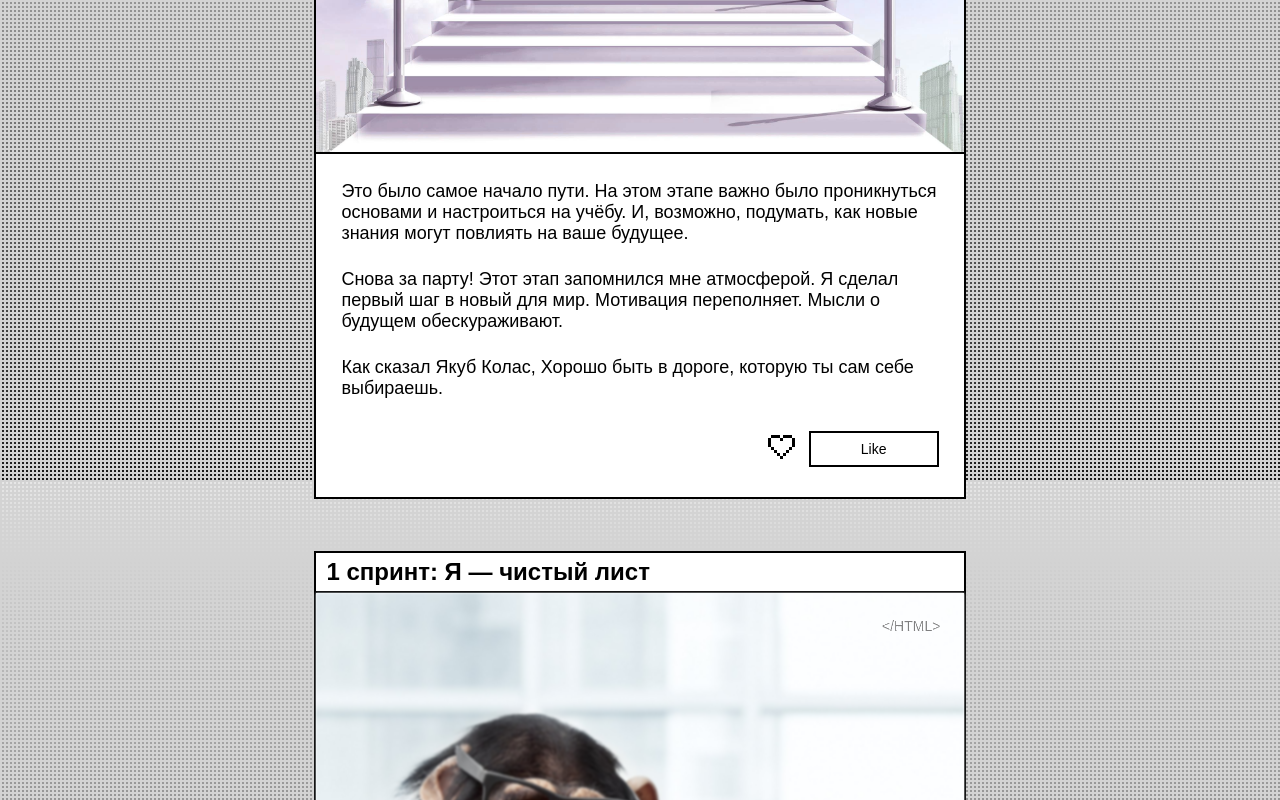
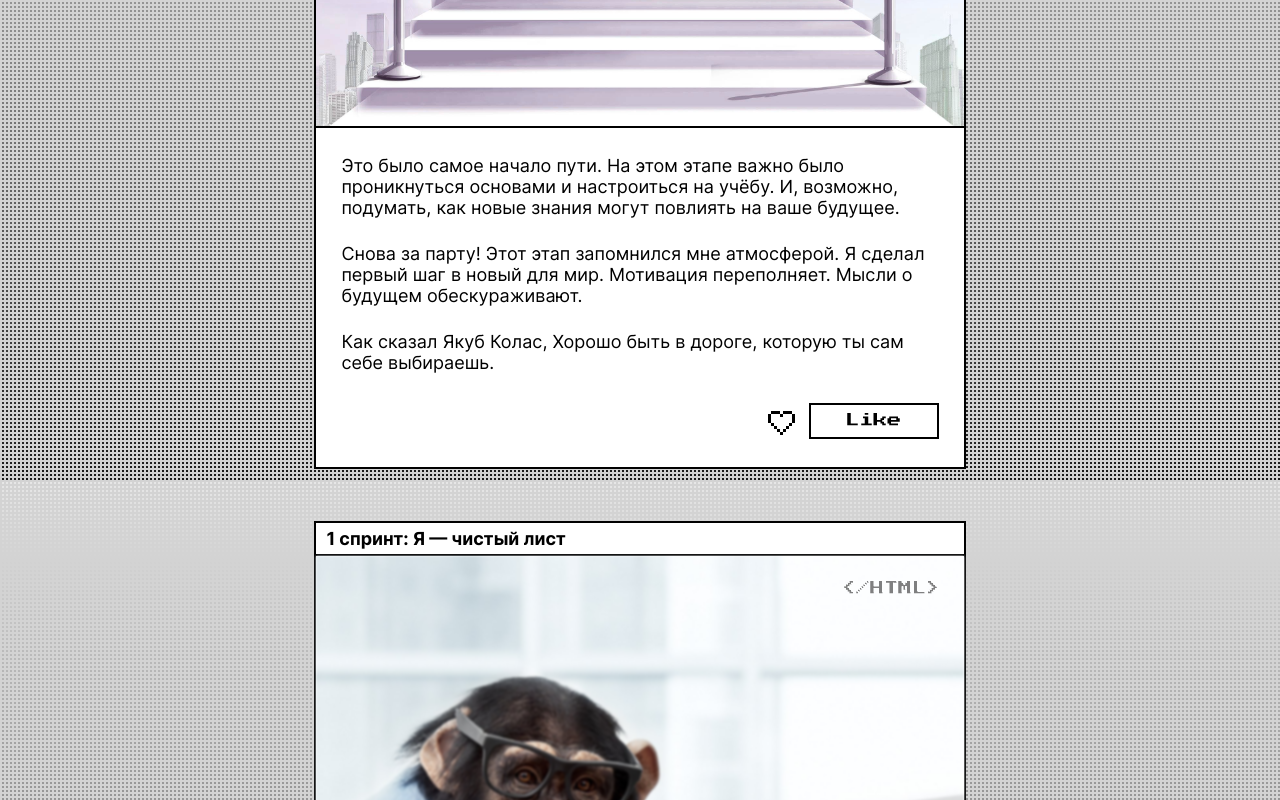
Before and after one commit to Oleg-Pisarkov/zakrivayuschiy-teg-f, a plain HTML site: page index.html in a window 1280 px wide. Shown: the part 1120-1920 px from the top of the page. Drawn offline with Linux system fonts and the light colour scheme.

Commit message:
исправление ошибок рев

```diff
--- a/index.html
+++ b/index.html
@@ -116,7 +116,7 @@
                   class="sparks"
                   d="M36 13h3v3h-3v-3Zm-9 14h3v3h-3v-3Zm-9 6h3v3h-3v-3Zm-9-6h3v3H9v-3ZM24 0h3v3h-3V0Zm9
                3h3v3h-3V3ZM3 3h3v3H3V3Zm9-3h3v3h-3V0ZM0 13h3v3H0v-3Z"
-                  fill="var(--main-heart)"
+                  fill="var(--heart-main)"
                 />
               </svg>
             </button>
@@ -195,7 +195,7 @@
                   class="sparks"
                   d="M36 13h3v3h-3v-3Zm-9 14h3v3h-3v-3Zm-9 6h3v3h-3v-3Zm-9-6h3v3H9v-3ZM24 0h3v3h-3V0Zm9
                  3h3v3h-3V3ZM3 3h3v3H3V3Zm9-3h3v3h-3V0ZM0 13h3v3H0v-3Z"
-                  fill="var(--main-heart)"
+                  fill="var(--heart-main)"
                 />
               </svg>
             </button>
@@ -263,7 +263,7 @@
                   class="sparks"
                   d="M36 13h3v3h-3v-3Zm-9 14h3v3h-3v-3Zm-9 6h3v3h-3v-3Zm-9-6h3v3H9v-3ZM24 0h3v3h-3V0Zm9
                  3h3v3h-3V3ZM3 3h3v3H3V3Zm9-3h3v3h-3V0ZM0 13h3v3H0v-3Z"
-                  fill="var(--main-heart)"
+                  fill="var(--heart-main)"
                 />
               </svg>
             </button>
@@ -333,7 +333,7 @@
                   class="sparks"
                   d="M36 13h3v3h-3v-3Zm-9 14h3v3h-3v-3Zm-9 6h3v3h-3v-3Zm-9-6h3v3H9v-3ZM24 0h3v3h-3V0Zm9
                  3h3v3h-3V3ZM3 3h3v3H3V3Zm9-3h3v3h-3V0ZM0 13h3v3H0v-3Z"
-                  fill="var(--main-heart)"
+                  fill="var(--heart-main)"
                 />
               </svg>
             </button>
@@ -404,7 +404,7 @@
                   class="sparks"
                   d="M36 13h3v3h-3v-3Zm-9 14h3v3h-3v-3Zm-9 6h3v3h-3v-3Zm-9-6h3v3H9v-3ZM24 0h3v3h-3V0Zm9
                  3h3v3h-3V3ZM3 3h3v3H3V3Zm9-3h3v3h-3V0ZM0 13h3v3H0v-3Z"
-                  fill="var(--main-heart)"
+                  fill="var(--heart-main)"
                 />
               </svg>
             </button>
@@ -473,7 +473,7 @@
                   class="sparks"
                   d="M36 13h3v3h-3v-3Zm-9 14h3v3h-3v-3Zm-9 6h3v3h-3v-3Zm-9-6h3v3H9v-3ZM24 0h3v3h-3V0Zm9
                  3h3v3h-3V3ZM3 3h3v3H3V3Zm9-3h3v3h-3V0ZM0 13h3v3H0v-3Z"
-                  fill="var(--main-heart)"
+                  fill="var(--heart-main)"
                 />
               </svg>
             </button>
@@ -545,7 +545,7 @@
                   class="sparks"
                   d="M36 13h3v3h-3v-3Zm-9 14h3v3h-3v-3Zm-9 6h3v3h-3v-3Zm-9-6h3v3H9v-3ZM24 0h3v3h-3V0Zm9
                    3h3v3h-3V3ZM3 3h3v3H3V3Zm9-3h3v3h-3V0ZM0 13h3v3H0v-3Z"
-                  fill="var(--main-heart)"
+                  fill="var(--heart-main)"
                 />
               </svg>
             </button>
--- a/styles/style.css
+++ b/styles/style.css
@@ -41,10 +41,10 @@
 
 @media (width <= 375px) {
   .header {
-    margin: 106px auto;
+    margin: 106px auto 94px;
   }
+}
 
-}
 .header__container {
   padding-block-start: clamp(7.5rem, 7.1484rem + 1.5vw, 8.5rem);
   text-align: center;
@@ -221,7 +221,7 @@
 
 .content-title {
   padding: 5px 10px;
-  font-weight: var(--weight__light__title);
+  font-size: 1.125rem;
   font-variation-settings: "wght" var(--weight__light__title);
 }
 
@@ -229,7 +229,7 @@
   display: grid;
   gap: 25px;
   padding: 27px 25px;
-  font-size: 18px;
+  font-size: 1.125rem;
   line-height: 117%;
   font-variation-settings: "wght" var(--weight__light__main-text);
 
@@ -247,6 +247,7 @@
   display: flex;
   justify-content: end;
   align-items: center;
+  gap: 2px;
   padding: 0 25px 25px;
   }
 
@@ -268,8 +269,10 @@
 }
 
 .like-icon {
+  padding: 2px;
   transition: 0.3s;
   transition-timing-function: linear;
+
 }
 
 .like-icon:hover .core {
@@ -330,6 +333,9 @@
 }
 
 .card__icon-button {
+  display: flex;
+  justify-content: center;
+  align-items: center;
   border: 2px solid transparent;
   background-color: var(--background-color);
   transition-duration: 0.3s;
@@ -343,6 +349,9 @@
 
 .card__icon-button:focus-visible {
   border: 2px solid var(--accent-color);
+  block-size: 36px;
+
+
 }
 
 .button__text {
@@ -454,8 +463,8 @@
 .dialog[open] {
   display: grid;
   grid-template-columns: 61px 224px;
+  border: 2px solid var(--accent-color);
   padding: 29px;
-  border: 2px solid var(--accent-color);
 }
 
 .dialog__floppy {
@@ -477,7 +486,7 @@
 }
 
 .dialog__button {
-  inline-size: clamp(16.0625rem, 15.2703rem + 3.38vw, 18.3125rem);
+  grid-column: 1 / -1;
   block-size: 38px;
 }
 
--- a/styles/themes.css
+++ b/styles/themes.css
@@ -35,8 +35,17 @@
 
 
 :root.theme-light {
+  --main__font: "Inter-Variable";
+  --accent__font: "PressStart2P" ;
+  --weight__light__title: 700;
+  --weight__light__main-text: 400;
+  --weight__dark__title: 785;
+  --weight__dark__main-text: 465;
   --background-color: #fff;
   --accent-color: #000;
+  --button-text: #fff;
+  --contour-heart: #000;
+  --heart-main: #FF0000;
   --background-image:
   repeating-linear-gradient(
         to right,
@@ -62,10 +71,10 @@
 @media (prefers-color-scheme: dark) {
   :root {
     --background-color: #000;
-    --accent-color: #00cc14;
-    --weight__dark__title: 785;
-    --weight__dark__main-text: 465;
-    --background-image:
+  --accent-color: #00cc14;
+  --button-text: #00cc14;
+  --contour-heart: #00cc14;
+  --background-image:
   repeating-linear-gradient(
         to right,
         #000 0,
@@ -82,9 +91,8 @@
       ),
       linear-gradient(
         to bottom,
-        #007f0c
+        #007f0c 0.01%,
         #004306
       );
-
-  }
 }
+}
--- a/styles/variables.css
+++ b/styles/variables.css
@@ -1,7 +1,7 @@
 /* В этом файле будут храниться все значения переменных в исходном состоянии, а так же их изменения в зависимости от ширины устройства */
 :root {
-  --main__font: "Inter-Variable.woff2";
-  --accent__font: "PressStart2P-Regular.woff" ;
+  --main__font: "Inter-Variable";
+  --accent__font: "PressStart2P" ;
   --weight__light__title: 700;
   --weight__light__main-text: 400;
   --weight__dark__title: 785;
```
